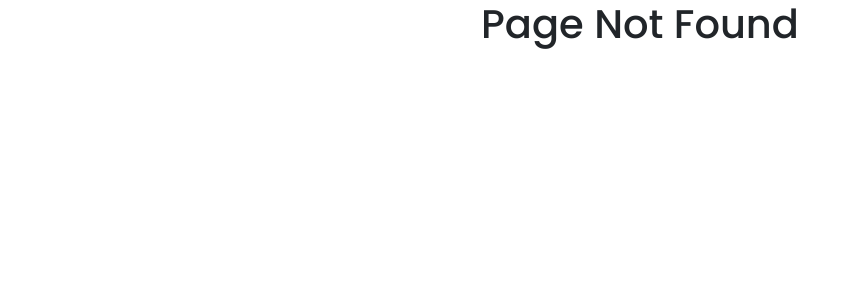
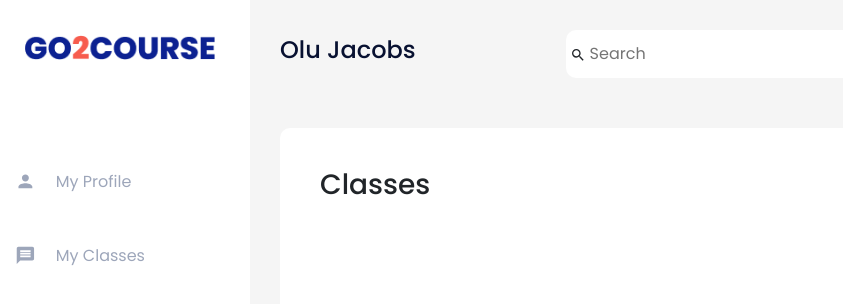
Before and after one commit to Olawande-samuel/olawande_gotocourse, a React (Create React App) app: page /students/classes in a window 1280 px wide. Before the commit this address had no page. Shown: the top 304 px of the page, without its empty margins (0-843 px from the left). Built offline with nearby package versions, Linux system fonts and the light colour scheme.

Commit message:
Stashing

```diff
--- a/src/App.js
+++ b/src/App.js
@@ -8,9 +8,12 @@ import Login from "./pages/User/Login";
 import SignUp from "./pages/User/SignUp";
 import AdminLogin from "./pages/Admin/Login"
 import AdminSignup from "./pages/Admin/SignUp"
-import Students from "./pages/Dashboard/Students";
+import {Profile, Classes} from "./pages/Dashboard/Students";
 import 'react-toastify/dist/ReactToastify.css';
 import AuthContextProvider from "./contexts/AuthContext";
+
+
+
 function App() {
   return (
     <AuthContextProvider>
@@ -19,7 +22,10 @@ function App() {
           <Route index element={<Landing />} />
             <Route path="login" element={<Login />} />
             <Route path="signup" element={<SignUp />} />
-            <Route path="/students" element={<Students />} />
+            <Route path="students" element={<Out />}>
+              <Route path="" element={<Profile  />} />
+              <Route path="classes" element={<Classes  />} />
+            </Route>
             <Route path="admin" element={<Out />}>
               <Route path="login" element={<AdminLogin />} />
               <Route path="signup" element={<AdminSignup />} />
--- a/src/pages/Dashboard/Students/index.jsx
+++ b/src/pages/Dashboard/Students/index.jsx
@@ -10,24 +10,11 @@ import avatar from "../../../images/teacher.png"
 
 
 
-const Students = () => {
-    const clsx = useStyles();
-    useEffect(() => {
-        console.log("Students component is mounted")
-        return () => console.log("Students component is unmounted");
-    }, [])
 
-
-
+export function Profile(){
+    const clsx = useStyles()
     return (
-        <div style={clsx['students']}>
-            <Sidebar />
-            <div style={clsx['students_main']}>
-                <div style={clsx['students_header']}>
-                    <h1 style={{...clsx['students__header'], marginRight: 150}}>Olu Jacobs</h1>
-                    <Searchbar showIcon={true} placeholder="Search" />
-                </div>
-
+        <Students>
             <div style={clsx['students_profile']}>
                 <div style={clsx["students_profile_top"]}>
                     <div style={clsx['students_profile_top_img']}>
@@ -45,12 +32,52 @@ const Students = () => {
 
                 </div>
             </div>
+        </Students>
+    )
+}
+
+
+export function Classes(){
+    const clsx = useStyles()
+    return (
+        <Students>
+            <div style={clsx['students_profile']}>
+                <h3>Classes</h3>
             </div>
+        </Students>
+    )
+}
+
+
+function ClassesCard({clsx}){
+    return (
+        <div style={clsx['classes_card']}>
+
         </div>
     )
 }
 
 
 
+const Students = ({children}) => {
+    const clsx = useStyles();
+    useEffect(() => {
+        console.log("Students component is mounted")
+        return () => console.log("Students component is unmounted");
+    }, [])
 
-export default Students;
+
+
+    return (
+        <div style={clsx['students']}>
+            <Sidebar />
+            <div style={clsx['students_main']}>
+                <div style={clsx['students_header']}>
+                    <h1 style={{...clsx['students__header'], marginRight: 150}}>Olu Jacobs</h1>
+                    <Searchbar showIcon={true} placeholder="Search" />
+                </div>
+                {children}
+            </div>
+        </div>
+    )
+}
--- a/src/pages/Dashboard/components/Sidebar.jsx
+++ b/src/pages/Dashboard/components/Sidebar.jsx
@@ -1,6 +1,6 @@
 import {useEffect, useRef} from "react";
 import {MdPerson, MdMessage} from "react-icons/md";
-import {useNavigate} from "react-router-dom";
+import {useNavigate, useLocation, Link} from "react-router-dom";
 
 
 
@@ -27,17 +27,18 @@ function SidebarItem({icon: Icon, title, clsx, isMobile, ...props}){
 
 const Sidebar = ({isMobile}) => {
     const clsx = useStyles();
+    const location = useLocation();
     const navigate = useNavigate();
     // const sidebarItemRef = useRef(null);
     const data = [
         {
             icon: MdPerson,
-            path: "profile",
+            path: "",
             title: "My Profile"
         },
         {
             icon: MdMessage,
-            path: "message",
+            path: "classes",
             title: "My Classes"
         }
     ]
@@ -64,12 +65,6 @@ const Sidebar = ({isMobile}) => {
         return () => console.log("Sidebar is unmounted");
     }, [])
 
-    function gotoPage(page){
-        navigate(page, {
-
-        })
-    }
-
 
     return (
         <div style={clsx['sidebar']}>
@@ -77,10 +72,12 @@ const Sidebar = ({isMobile}) => {
             <div style={clsx["sidebar_items"]}>
                 {
                     data.map(({icon, path, title}, i) => (
-                        <SidebarItem onClick={() => gotoPage(path)}
-                        key={i}
-                        isMobile={isMobile} clsx={clsx} icon={icon}
-                        title={title} path={path} />
+                        <Link to={`/students/${path}`}>
+                            <SidebarItem
+                            key={i}
+                            isMobile={isMobile} clsx={clsx} icon={icon}
+                            title={title} path={path} />
+                        </Link>
                     ))
                 }
             </div>
```
Lines whose indentation alone changed are shown as unchanged.
